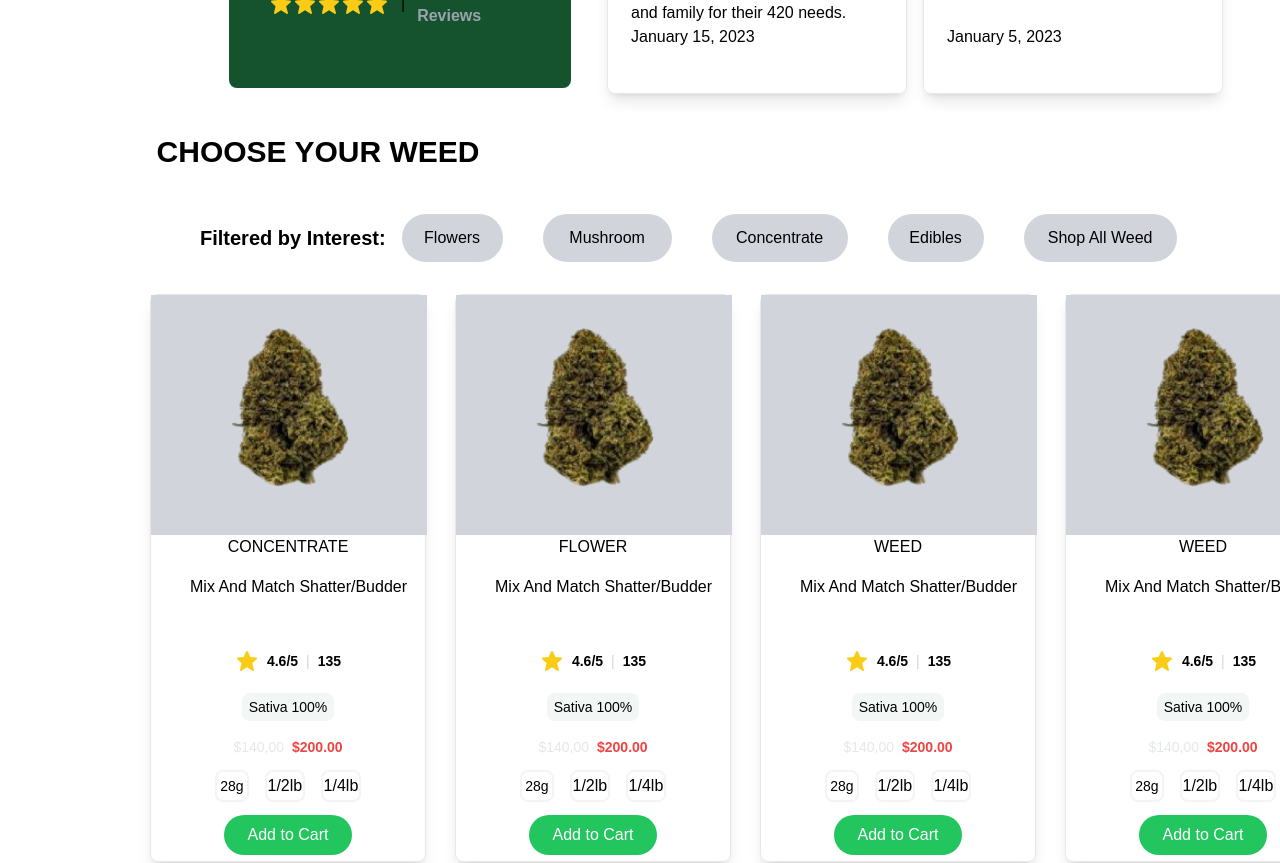
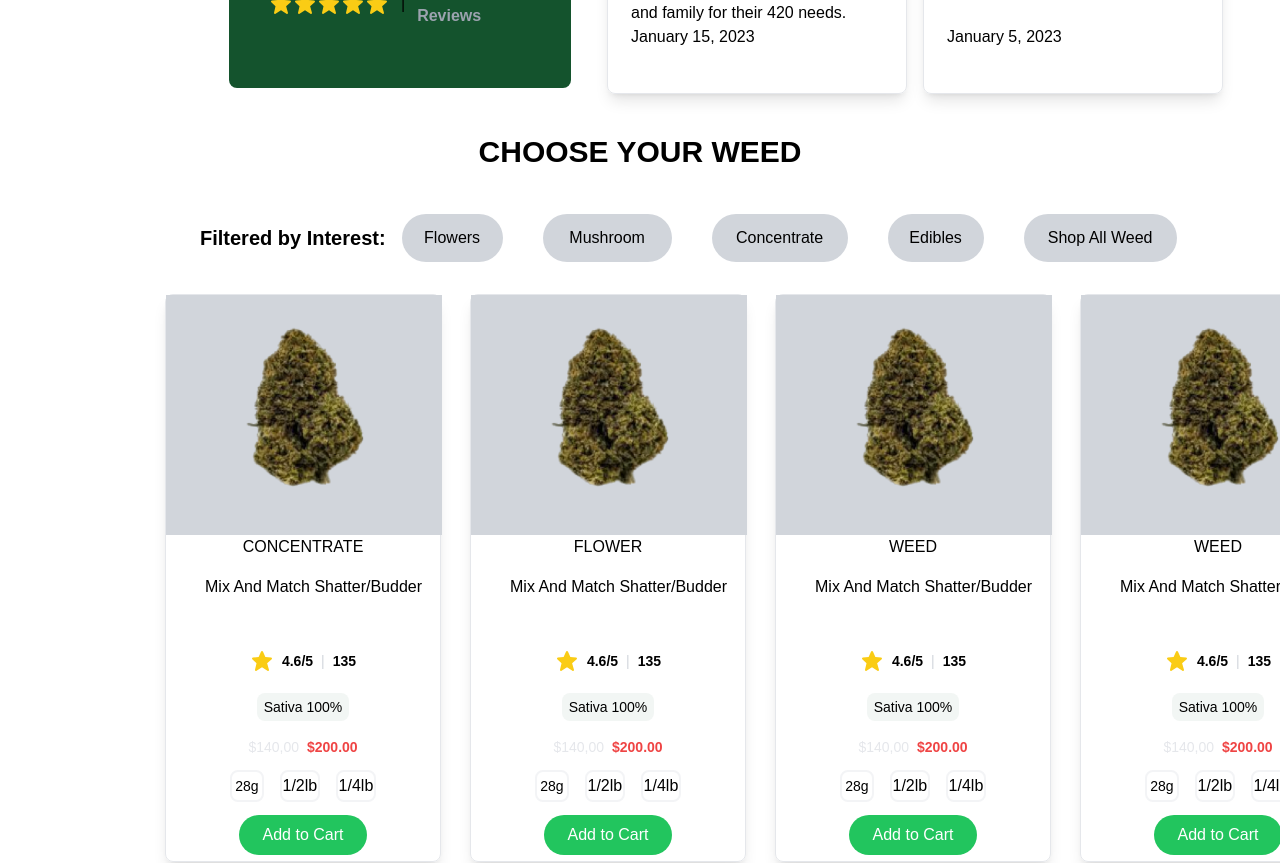
Before and after one commit to GboyegaAkere/medcannis, a React (Vite) app: page / in a window 1280 px wide. Shown: the part 2480-3343 px from the top of the page. Built offline with nearby package versions, Linux system fonts and the light colour scheme.

Commit message:
new commit

```diff
--- a/src/components/Product.jsx
+++ b/src/components/Product.jsx
@@ -6,7 +6,7 @@ import { products2 } from '../data/product'
 const Product = () => {
   return (
     <div className='mt-10'>
-      <div className='w-326px h-38px md:w-[636px] flex justify-center'>
+      <div className='w-326px h-38px md:w-[636px] flex justify-center md:mx-auto'>
         <p className='text-3xl font-semibold'>CHOOSE YOUR WEED</p>
       </div>
 
@@ -31,7 +31,7 @@ const Product = () => {
           </div>
       </div>
 
-      <div className='grid md:grid-cols-4 grid-cols-2 items-center gap-5 md:ml-[150px] mx-6 justify-center w-[342px] md:w-[1200px]'>
+      <div className='grid md:grid-cols-4 grid-cols-2 items-center gap-5 md:ml-[165px] mx-6 justify-center w-[342px] md:w-[1200px]'>
            {products2 && products2.map((items,index)=>{
                     return(
                         <div key={index} className='w-[159px] md:w-[276px] md:h-[568px] h-[480px] border shadow-lg rounded-lg'>
--- a/src/components/Testimonial.jsx
+++ b/src/components/Testimonial.jsx
@@ -6,7 +6,7 @@ import Group2 from '../assets/images/group2.png'
 const Testimonial = () => {
   return (
     <div className='mt-10'>
-        <div className='md:w-[815px] w-[342] h-[76] md:h-[70px] md:ml-[230px] mx-10 mb-3 flex  items-center justify-center'>
+        <div className='md:w-[815px] w-[342] h-[76] md:h-[70px] md:ml-[230px] mx-auto mb-3 flex  items-center justify-center'>
             <p className='text-4xl font-bold'>CUSTOMER TESTIMONIALS</p>
         </div>
         <div className='w-[1612px] md:h-[424px] md:justify-center md:pr-[240px] md:mx-10 ml-6 gap-4 flex  md:flex-row md:items-center flex-col mt-9 '>
```
